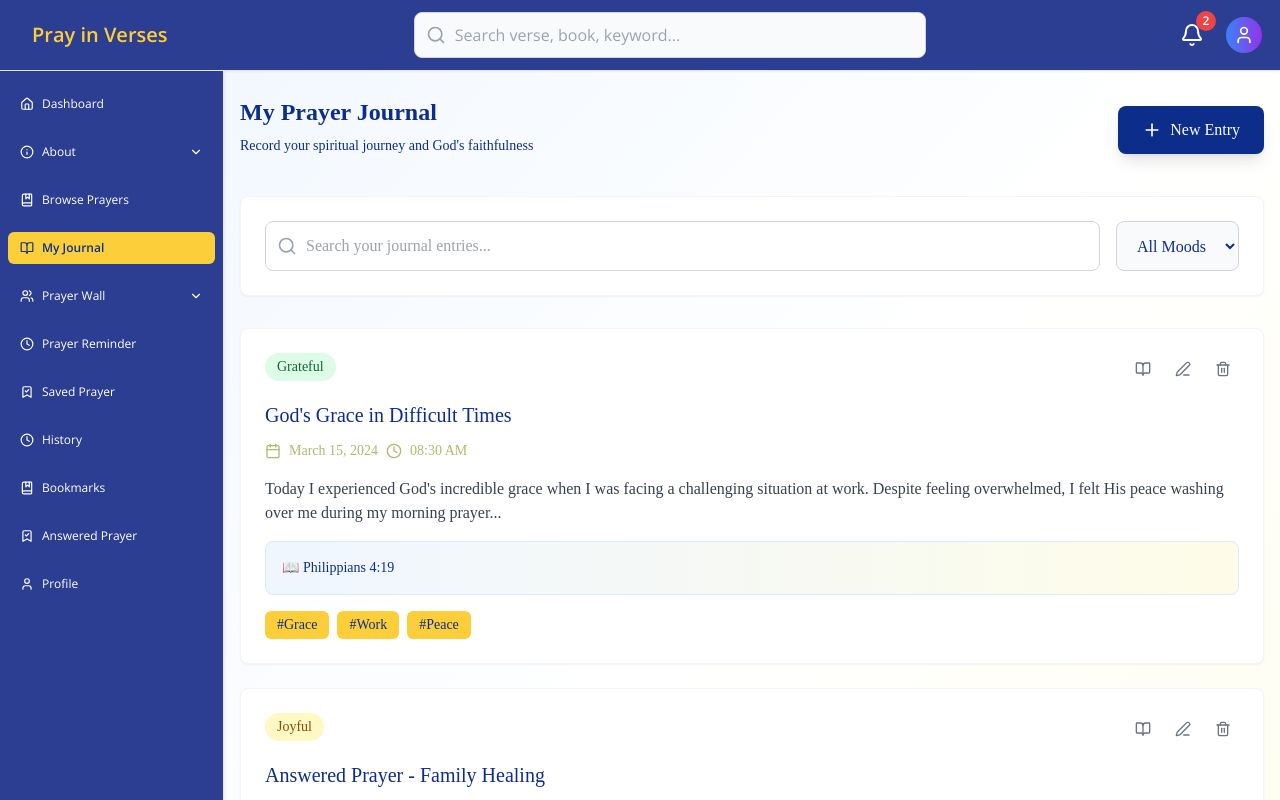
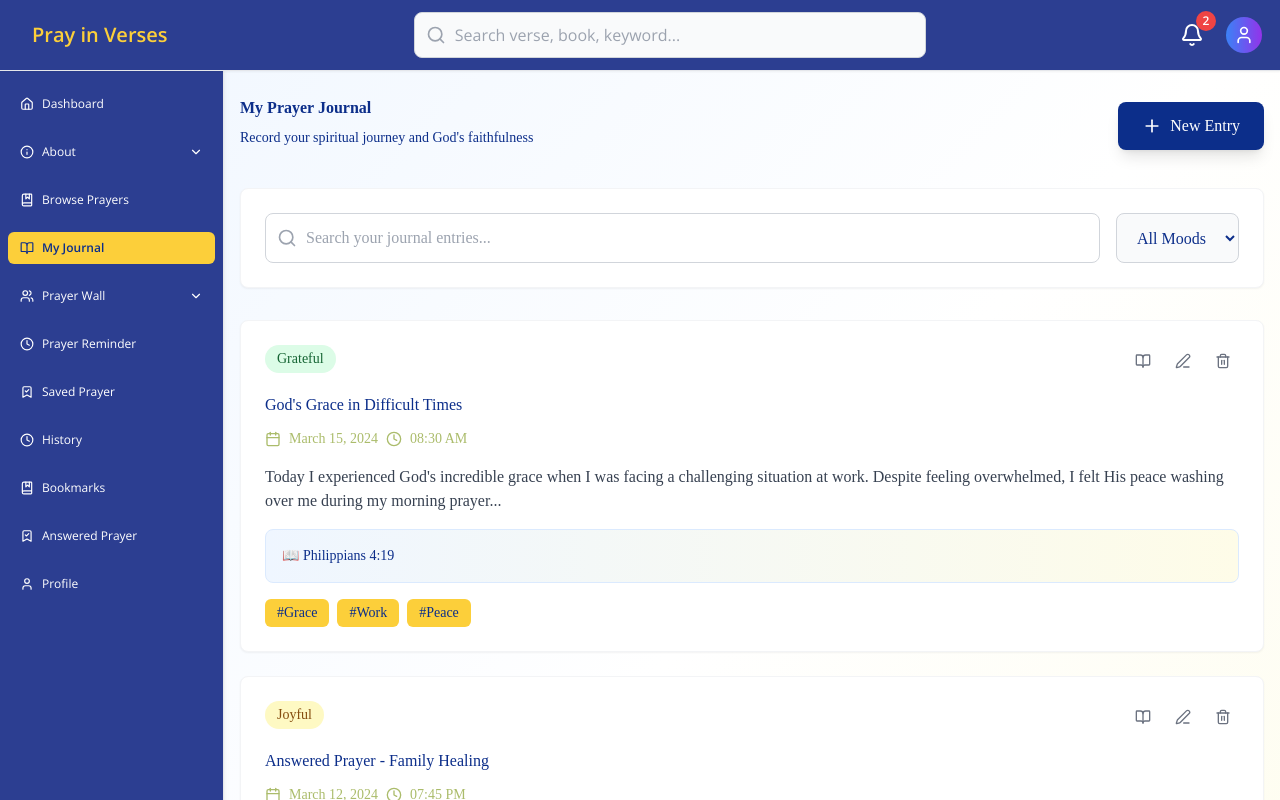
Before and after one commit to preckidtech/Pray-in-Verses, a React (Vite) app: page /journal in a window 1280 px wide. Shown: the top 800 px of the page. Built offline with nearby package versions, Linux system fonts and the light colour scheme.

Commit message:
update journal sizing

```diff
--- a/src/pages/Journal.jsx
+++ b/src/pages/Journal.jsx
@@ -30,7 +30,7 @@ const Toast = ({ message, onClose }) => (
 const DeleteModal = ({ onConfirm, onCancel }) => (
   <div className="fixed inset-0 bg-black bg-opacity-50 flex items-center justify-center z-50 p-4">
     <div className="bg-white rounded-lg shadow-xl max-w-md w-full p-6">
-      <h3 className="text-lg font-semibold text-gray-900 mb-2">
+      <h3 className="text-base font-semibold text-gray-900 mb-2">
         Delete Journal Entry
       </h3>
       <p className="text-gray-600 mb-6">
@@ -293,7 +293,7 @@ const Journal = () => {
         {/* Header */}
         <div className="flex flex-col md:flex-row justify-between items-center mb-8 gap-4">
           <div className="w-full md:w-auto">
-            <h1 className="text-center md:text-left text-2xl font-bold text-[#0C2E8A] mb-2">
+            <h1 className="text-center md:text-left text-base font-bold text-[#0C2E8A] mb-2">
               My Prayer Journal
             </h1>
             <p className="text-sm mb-2 text-[#0C2E8A] text-center md:text-left">
@@ -393,7 +393,7 @@ const Journal = () => {
                   </div>
                 </div>
 
-                <h2 className="text-xl font-medium text-[#0C2E8A] mb-3">
+                <h2 className="text-base font-medium text-[#0C2E8A] mb-3">
                   {entry.title}
                 </h2>
 
```
